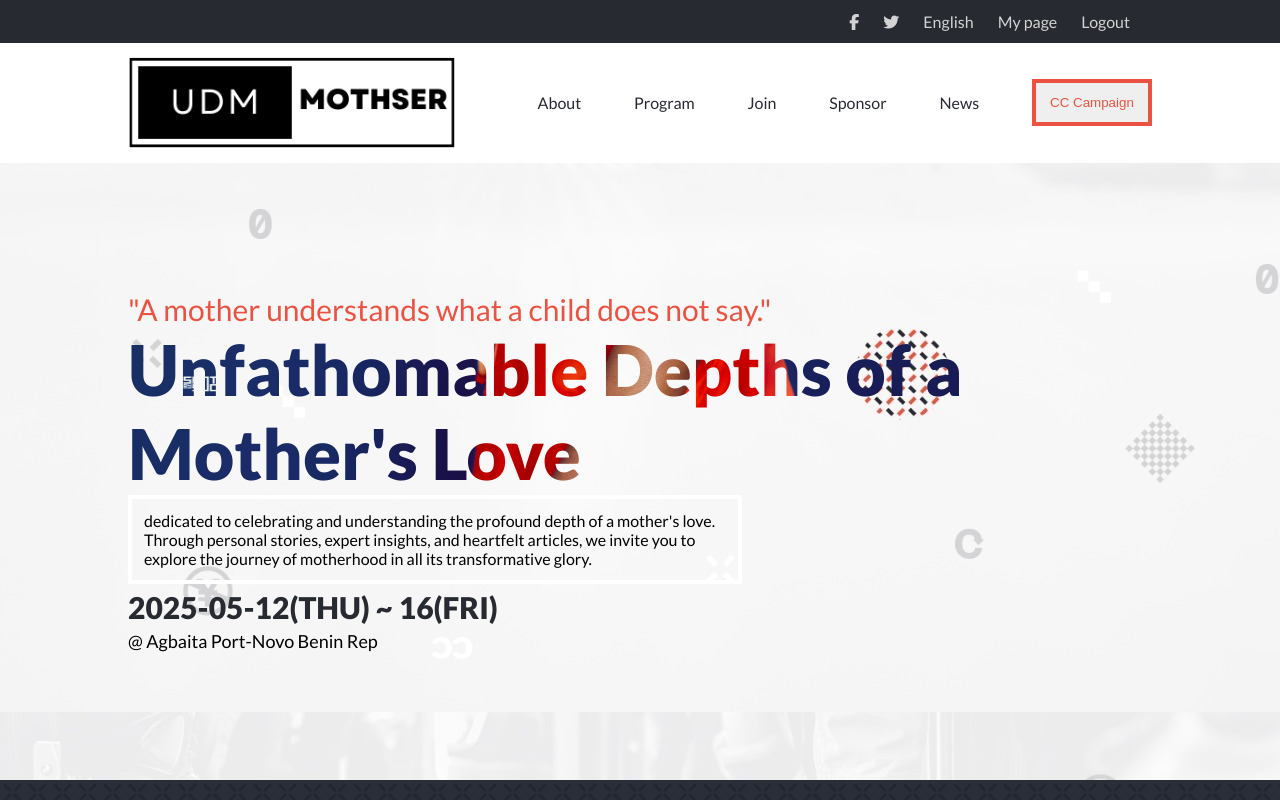
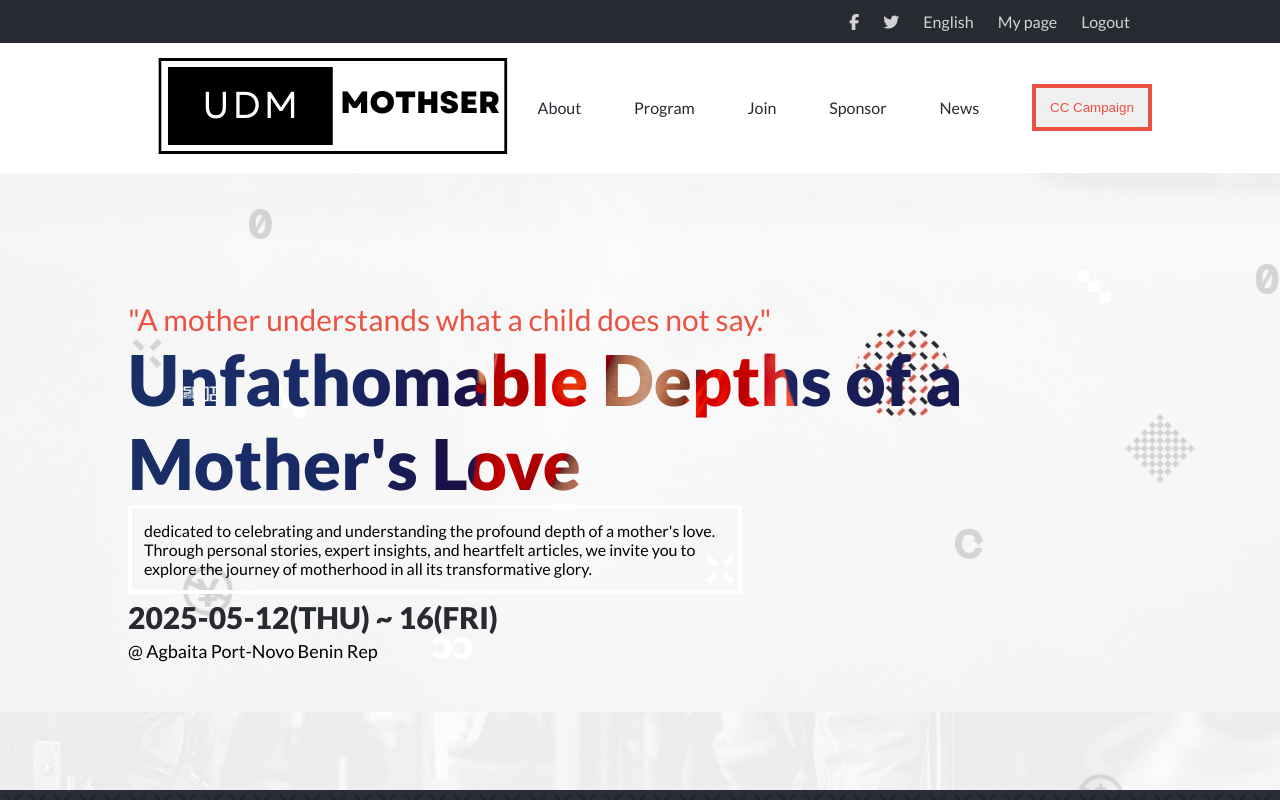
Before and after one commit to Paulinelali/Microverse-capstone-one, a website: page index.html in a window 1280 px wide. Shown: the top 800 px of the page. Drawn offline with nearby package versions, Linux system fonts and the light colour scheme.

Commit message:
Change logo

```diff
--- a/css/desktop.css
+++ b/css/desktop.css
@@ -80,11 +80,6 @@ a {
 
 .hero-section .main-nav-link-wrapper .main-nav-list .nav-btn a {
   color: #ec5242;
-}
-
-.hero-section .main-nav-link-wrapper .logo {
-  width: 80%;
-  float: left;
 }
 
 .section,
```
